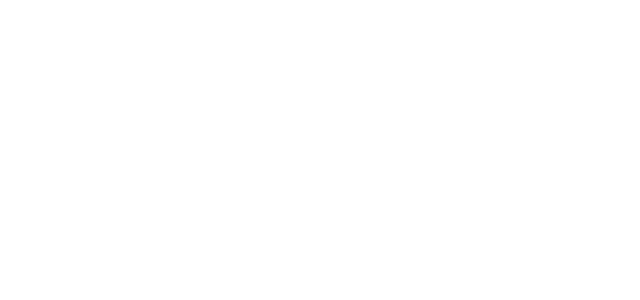
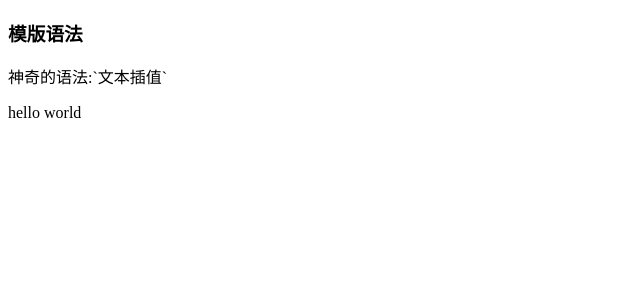
Before and after one commit to Narglc/Vue-Road, a Vue app in the folder chapter_1/vue-base/: page / in a window 1280 px wide. Shown: the top 300 px of the page, without its empty margins (0-640 px from the left). Built offline with nearby package versions, Linux system fonts and the light colour scheme.

Commit message:
文本插值

```diff
--- a/chapter_1/vue-base/src/App.vue
+++ b/chapter_1/vue-base/src/App.vue
@@ -1,4 +1,19 @@
+
+<template>
+  <h3>模版语法</h3>
+  <p>{{ msg }}</p>
+  <p>{{ hello }}</p>
+</template>
+
+
 <script>
+export default {
+  data() {
+    return {
+      msg: "神奇的语法:`文本插值`",
+      hello: "hello world"
+    }
+  }
+}
+
 </script>
-
-<template></template>
--- a/chapter_1/vue-base/src/main.js
+++ b/chapter_1/vue-base/src/main.js
@@ -1,4 +1,3 @@
-import './assets/main.css'
 
 import { createApp } from 'vue'
 import App from './App.vue'
```
